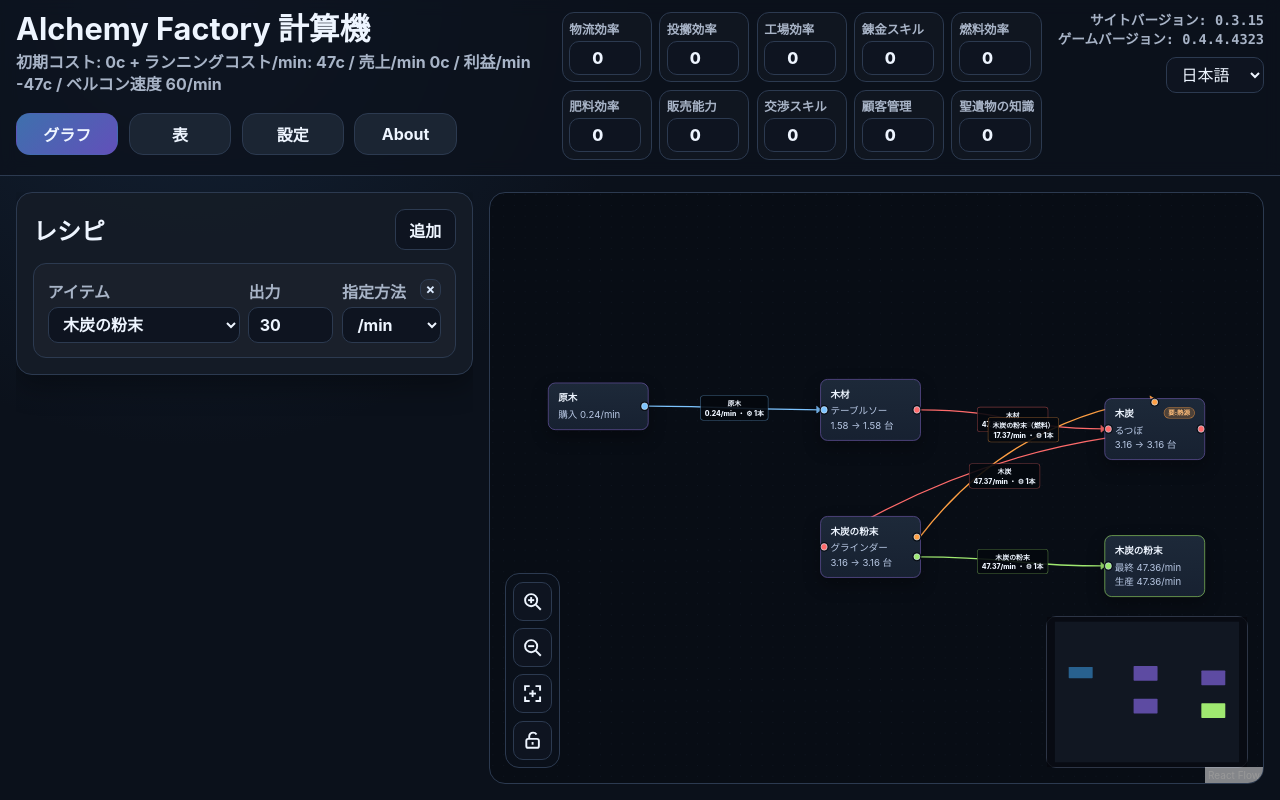
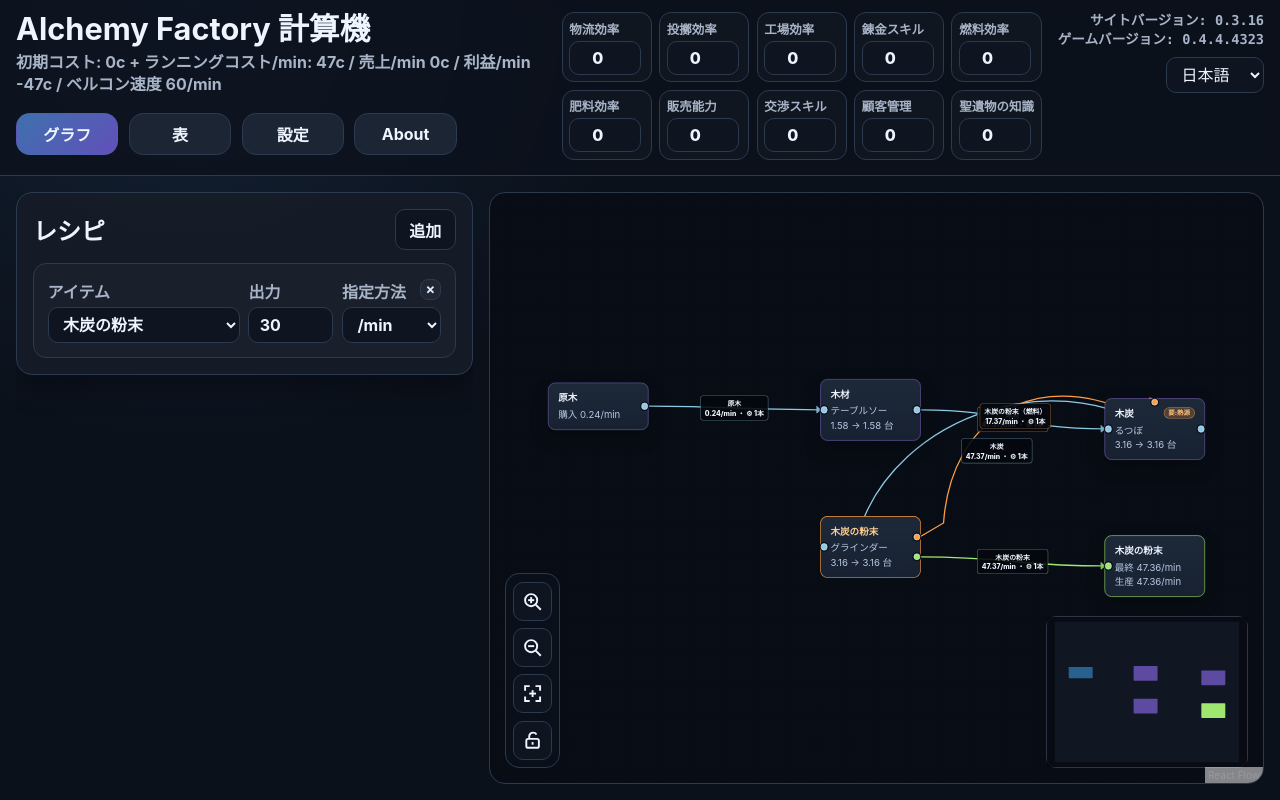
Before and after one commit to spaltfcy/alchemyfactory-calculator, a React (Vite) app: page / in a window 1280 px wide. Built offline with nearby package versions, Linux system fonts and the light colour scheme.

Commit message:
Polish calculator graph visuals

```diff
--- a/package.json
+++ b/package.json
@@ -1,6 +1,6 @@
 {
   "name": "alchemyfactory-calculator",
-  "version": "0.3.15",
+  "version": "0.3.16",
   "private": true,
   "type": "module",
   "scripts": {
--- a/src/App.tsx
+++ b/src/App.tsx
@@ -12,7 +12,7 @@ import { SettingsTab } from './components/SettingsTab';
 import { AboutTab } from './components/AboutTab';
 import { formatCopper, formatNumber } from './utils/format';
 
-const APP_VERSION = '0.3.15';
+const APP_VERSION = '0.3.16';
 const GAME_VERSION = '0.4.4.4323';
 
 type RuntimeFlags = {
--- a/src/components/GraphTab.tsx
+++ b/src/components/GraphTab.tsx
@@ -66,17 +66,50 @@ function readEdgeData(edge: Edge): EdgeData {
 function getCyclePath(sourceX: number, sourceY: number, targetX: number, targetY: number, side: number) {
  const dx = targetX - sourceX;
  const dy = targetY - sourceY;
-  const length = Math.max(Math.sqrt(dx * dx + dy * dy), 1);
-  const nx = -dy / length;
-  const ny = dx / length;
-  const offset = 92 * side;
-  const controlX = (sourceX + targetX) / 2 + nx * offset;
-  const controlY = (sourceY + targetY) / 2 + ny * offset;
-
+ const length = Math.max(Math.hypot(dx, dy), 1);
+ const ux = dx / length;
+ const uy = dy / length;
+ const nx = -uy;
+ const ny = ux;
+ const straight = Math.min(64, Math.max(24, length * 0.1));
+ const offset = Math.min(180, Math.max(92, length * 0.32)) * side;
+ const bend = Math.min(120, Math.max(44, length * 0.22));
+ const startX = sourceX + ux * straight;
+ const startY = sourceY + uy * straight;
+ const endX = targetX - ux * straight;
+ const endY = targetY - uy * straight;
+ const c1x = startX + ux * bend + nx * offset;
+ const c1y = startY + uy * bend + ny * offset;
+ const c2x = endX - ux * bend + nx * offset;
+ const c2y = endY - uy * bend + ny * offset;
  return {
-    path: `M ${sourceX},${sourceY} Q ${controlX},${controlY} ${targetX},${targetY}`,
-    labelX: sourceX * 0.25 + controlX * 0.5 + targetX * 0.25,
-    labelY: sourceY * 0.25 + controlY * 0.5 + targetY * 0.25,
+  path:
+   'M ' +
+   sourceX +
+   ',' +
+   sourceY +
+   ' L ' +
+   startX +
+   ',' +
+   startY +
+   ' C ' +
+   c1x +
+   ',' +
+   c1y +
+   ' ' +
+   c2x +
+   ',' +
+   c2y +
+   ' ' +
+   endX +
+   ',' +
+   endY +
+   ' L ' +
+   targetX +
+   ',' +
+   targetY,
+  labelX: (startX + c1x + c2x + endX) / 4,
+  labelY: (startY + c1y + c2y + endY) / 4,
  };
 }
 
@@ -134,9 +167,15 @@ function edgeTargetSide(edge: Edge): PlannerHandleSide {
  const data = edge.data as { targetSide?: PlannerHandleSide } | undefined;
  return data?.targetSide ?? 'left';
 }
+function edgeSourceSide(edge: Edge): PlannerHandleSide {
+ const data = edge.data as { sourceSide?: PlannerHandleSide } | undefined;
+ return data?.sourceSide ?? 'right';
+}
+
 
 function realignIncomingHandlesBySourceY(nodes: Node[], edges: Edge[]) {
  const incoming = new Map<string, Edge[]>();
+ const outgoing = new Map<string, Edge[]>();
  const nodeY = new Map(nodes.map((node) => [node.id, node.position.y]));
  const nextNodes = nodes.map((node) => ({ ...node, data: { ...(node.data ?? {}) } }));
  const nextNodeById = new Map(nextNodes.map((node) => [node.id, node]));
@@ -144,15 +183,20 @@ function realignIncomingHandlesBySourceY(nodes: Node[], edges: Edge[]) {
  const nextEdgeById = new Map(nextEdges.map((edge) => [edge.id, edge]));
 
  for (const edge of edges) {
-    const group = incoming.get(edge.target) ?? [];
-    group.push(edge);
-    incoming.set(edge.target, group);
+  const inc = incoming.get(edge.target) ?? [];
+  inc.push(edge);
+  incoming.set(edge.target, inc);
+
+  const out = outgoing.get(edge.source) ?? [];
+  out.push(edge);
+  outgoing.set(edge.source, out);
  }
+
+ const sideOrder: PlannerHandleSide[] = ['top', 'left', 'right', 'bottom'];
 
  for (const [targetId, group] of incoming.entries()) {
   const target = nextNodeById.get(targetId);
   if (!target) continue;
-
   const sorted = [...group].sort((a, b) => {
    const aData = readEdgeData(a);
    const bData = readEdgeData(b);
@@ -164,26 +208,56 @@ function realignIncomingHandlesBySourceY(nodes: Node[], edges: Edge[]) {
    );
   });
 
-    const sideOrder: PlannerHandleSide[] = ['top', 'left', 'right', 'bottom'];
-  const targetHandles: Array<{ id: string; topPct: number; color: string; side?: PlannerHandleSide }> = [];
-
+  const targetHandles: Array<PlannerHandleData & { side?: PlannerHandleSide }> = [];
   for (const side of sideOrder) {
    const sideEdges = sorted.filter((edge) => edgeTargetSide(nextEdgeById.get(edge.id) ?? edge) === side);
    sideEdges.forEach((edge, index) => {
     const nextEdge = nextEdgeById.get(edge.id);
-    const data = nextEdge?.data as Record<string, unknown> | undefined;
+    const data = nextEdge ? readEdgeData(nextEdge) : readEdgeData(edge);
     const id = side === 'left' ? 't' + targetHandles.length : 't-' + side + '-' + index;
     if (nextEdge) nextEdge.targetHandle = id;
     targetHandles.push({
      id,
      topPct: ((index + 1) / (sideEdges.length + 1)) * 100,
-     color: String(data?.color ?? '#7dc4ff'),
+     color: String(data.color ?? '#7dc4ff'),
      side,
     });
    });
   }
+  target.data = { ...(target.data ?? {}), targetHandles };
+ }
 
-  target.data = { ...(target.data ?? {}), targetHandles };
+ for (const [sourceId, group] of outgoing.entries()) {
+  const source = nextNodeById.get(sourceId);
+  if (!source) continue;
+  const sorted = [...group].sort((a, b) => {
+   const aData = readEdgeData(a);
+   const bData = readEdgeData(b);
+   return (
+    (nodeY.get(a.target) ?? 0) - (nodeY.get(b.target) ?? 0) ||
+    Number(aData.outputOrder ?? 9999) - Number(bData.outputOrder ?? 9999) ||
+    String(aData.itemId ?? '').localeCompare(String(bData.itemId ?? '')) ||
+    a.target.localeCompare(b.target)
+   );
+  });
+
+  const sourceHandles: Array<PlannerHandleData & { side?: PlannerHandleSide }> = [];
+  for (const side of sideOrder) {
+   const sideEdges = sorted.filter((edge) => edgeSourceSide(nextEdgeById.get(edge.id) ?? edge) === side);
+   sideEdges.forEach((edge, index) => {
+    const nextEdge = nextEdgeById.get(edge.id);
+    const data = nextEdge ? readEdgeData(nextEdge) : readEdgeData(edge);
+    const id = side === 'right' ? 's' + sourceHandles.length : 's-' + side + '-' + index;
+    if (nextEdge) nextEdge.sourceHandle = id;
+    sourceHandles.push({
+     id,
+     topPct: ((index + 1) / (sideEdges.length + 1)) * 100,
+     color: String(data.color ?? '#7dc4ff'),
+     side,
+    });
+   });
+  }
+  source.data = { ...(source.data ?? {}), sourceHandles };
  }
 
  return { nodes: nextNodes, edges: nextEdges };
--- a/src/components/PlannerNode.tsx
+++ b/src/components/PlannerNode.tsx
@@ -34,7 +34,7 @@ export function PlannerNode({ data }: NodeProps) {
 
   return (
     <div
-      className={`planner-node planner-node-${kind}${nodeData.completed ? ' is-completed' : ''}`}
+      className={`planner-node planner-node-${kind}${nodeData.completed ? ' is-completed' : ''}${nodeData.isFuelSource ? ' is-fuel-source' : ''}`}
       title={nodeData.tooltip}
     >
       {targetHandles.map((handle) => (
--- a/src/engine/graph.ts
+++ b/src/engine/graph.ts
@@ -28,6 +28,8 @@ export type PlannerNodeData = {
   subLabel?: string;
   completed?: boolean;
   tooltip?: string;
+
+ isFuelSource?: boolean;
   sourceHandles?: PlannerHandleData[];
   targetHandles?: PlannerHandleData[];
 
@@ -44,6 +46,18 @@ const FLOW_COLORS = [
   '#38d9a9',
   '#91a7ff',
 ] as const;
+
+const INPUT_FLOW_COLORS = [
+ '#8ecae6',
+ '#a5d8ff',
+ '#b2f2bb',
+ '#d0bfff',
+ '#ffd6a5',
+ '#c3fae8',
+ '#e9fac8',
+ '#ffc9c9',
+] as const;
+
 
 const DEFAULT_FLOW_COLOR = '#7dc4ff';
 const FINAL_FLOW_COLOR = '#9fe870';
@@ -129,6 +143,18 @@ function outputSortKey(recipeId: string, itemId: string): number {
 function colorForRecipeOutput(recipeId: string, itemId: string): string {
   const index = outputSortKey(recipeId, itemId);
   return FLOW_COLORS[index % FLOW_COLORS.length] ?? DEFAULT_FLOW_COLOR;
+}
+
+function inputSortKey(recipeId: string, itemId: string): number {
+ const recipe = recipeById[recipeId];
+ if (!recipe) return 9999;
+ const index = recipe.inputs.findIndex((input) => input.itemId === itemId);
+ return index >= 0 ? index : 9999;
+}
+
+function colorForRecipeInput(recipeId: string, itemId: string): string {
+ const index = inputSortKey(recipeId, itemId);
+ return INPUT_FLOW_COLORS[index % INPUT_FLOW_COLORS.length] ?? DEFAULT_FLOW_COLOR;
 }
 
 function marker(color: string) {
@@ -543,7 +569,7 @@ for (const itemId of new Set([...sourceItemIds, ...finalItemIds])) {
 
     if (sourceId === targetId) continue;
 
-    const color = producerRecipeId ? colorForRecipeOutput(producerRecipeId, edge.fromItemId) : DEFAULT_FLOW_COLOR;
+    const color = colorForRecipeInput(edge.toRecipeId, edge.fromItemId);
 
     addOrMergeEdge(
       edges,
@@ -706,6 +732,17 @@ for (const itemId of new Set([...sourceItemIds, ...finalItemIds])) {
   }
  }
 
+ const fuelSourceNodeIds = new Set(edges.filter((edge) => edge.id.startsWith('fuel:')).map((edge) => edge.source));
+ if (fuelSourceNodeIds.size > 0) {
+  for (const node of nodes) {
+   if (!fuelSourceNodeIds.has(node.id)) continue;
+   node.data = {
+    ...(node.data as PlannerNodeData),
+    isFuelSource: true,
+   };
+  }
+ }
+
 decorateEdgesAndHandles(nodes, edges);
 
   return { nodes, edges };
--- a/src/styles.css
+++ b/src/styles.css
@@ -905,3 +905,16 @@ a {
   opacity: 0;
   z-index: -1;
 }
+
+/* v0.3.16: graph readability polish. */
+.planner-node.is-fuel-source {
+ border-color: rgba(255, 159, 67, 0.98);
+ box-shadow:
+  0 0 0 1px rgba(255, 159, 67, 0.28),
+  0 0 18px rgba(255, 159, 67, 0.16),
+  var(--shadow-card);
+}
+
+.planner-node.is-fuel-source .planner-node-title {
+ color: #ffcf91;
+}
```
Lines whose indentation alone changed are shown as unchanged.
